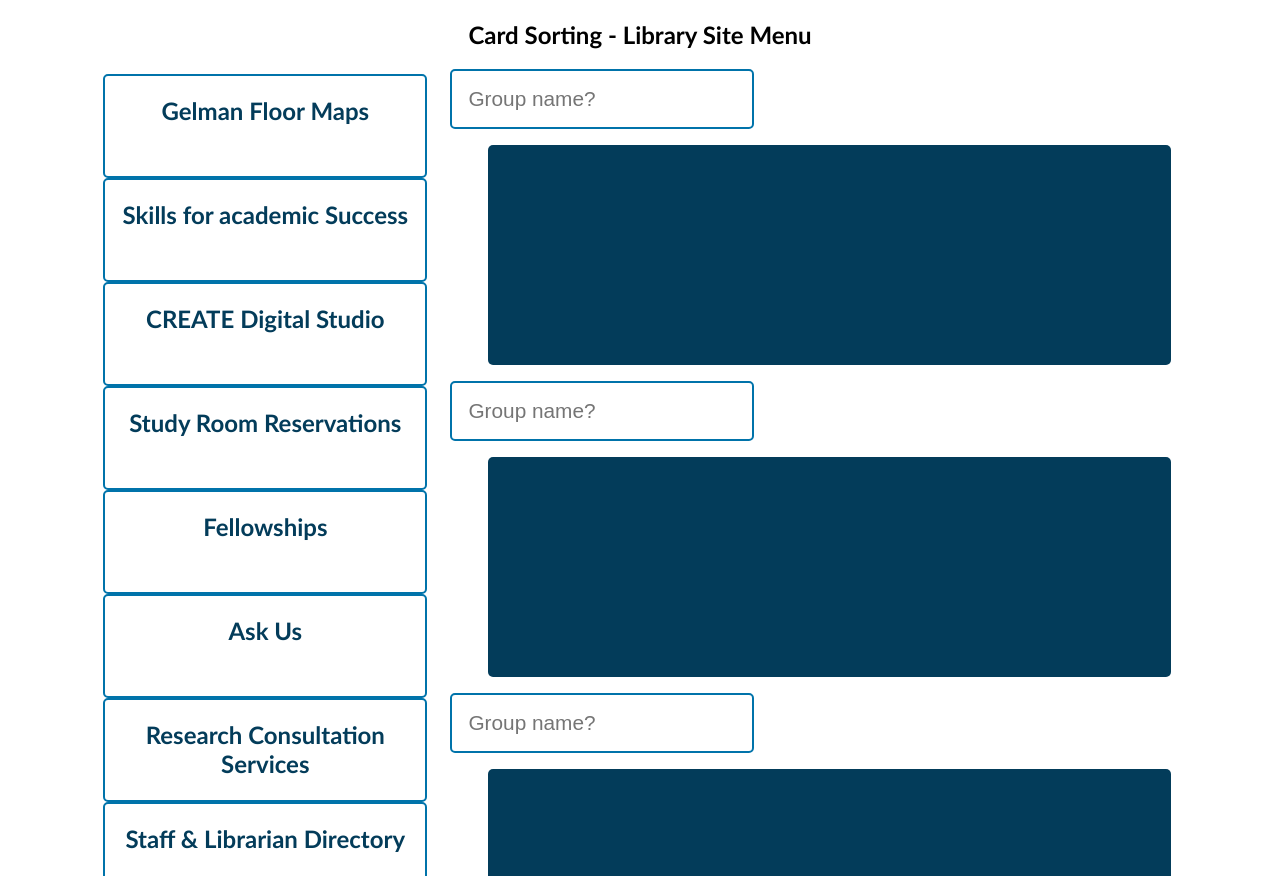
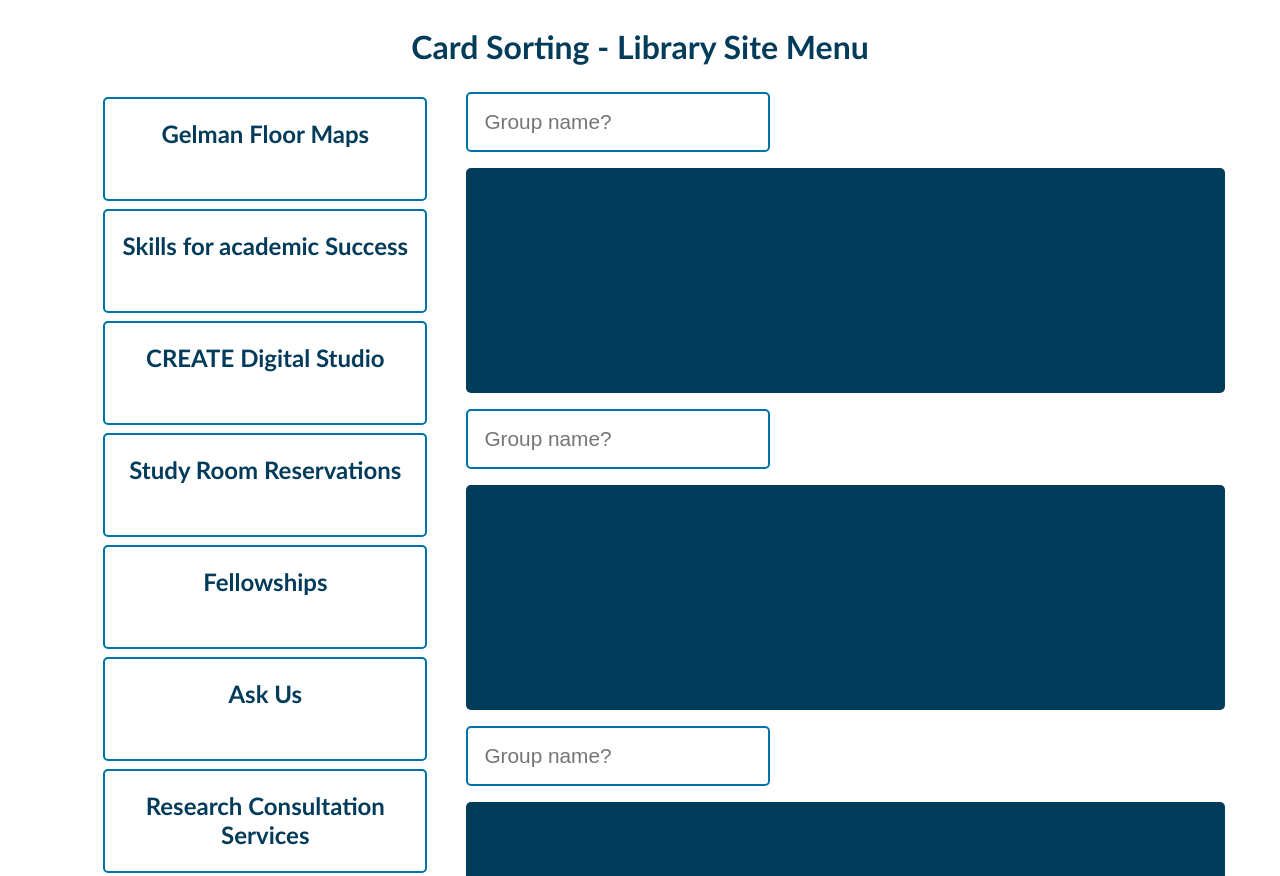
Before and after one commit to maxturer/card-sorting, a plain HTML site: page index.html in a window 1280 px wide. Shown: the top 876 px of the page. Drawn offline with Linux system fonts and the light colour scheme.

Commit message:
cards done

```diff
--- a/index.html
+++ b/index.html
@@ -10,7 +10,7 @@
 <body>
     <section id="html5-drag" class="container">
         <header>
-          <h2>Card Sorting - Library Site Menu</h2>
+          <h1>Card Sorting - Library Site Menu</h1>
         </header>
         <div class="big-container">
         <div class="left">
--- a/styles.css
+++ b/styles.css
@@ -3,6 +3,13 @@
   width: 100%;
   align-items: start;
   justify-content: center;
+}
+
+h1 {
+  font-family: Futura, "Trebuchet MS", Arial, sans-serif;
+  color: #033c5a;
+  text-align: center;
+  font-size: 2rem;
 }
 
 .container {
@@ -18,6 +25,7 @@
 }
 
 input {
+  margin-left: 1rem;
   padding: 1rem;
   font-size: 1.3rem;
   border-radius: 5px;
@@ -40,6 +48,7 @@ input {
     cursor: pointer;
     float: left;
     margin-left: 5px;
+    margin-bottom: 0.5rem;
     height: 100px;
     width: 20rem;
     -webkit-transition: background-color 0.25s ease-in;
@@ -56,13 +65,16 @@ input {
   }
 
   #dropIt {
+    display: flex;
+    flex-wrap: wrap;
     background: #033c5a;
     border-radius: 5px;
     height: 110px;
-    margin: 1em auto;
+    margin: 1rem;
     padding-top: 5px;
-    width: 90%;
-    height: 215px;
+    width: 100%;
+    min-height: 220px;
+    height: auto;
   }
 
   #holder {
```
